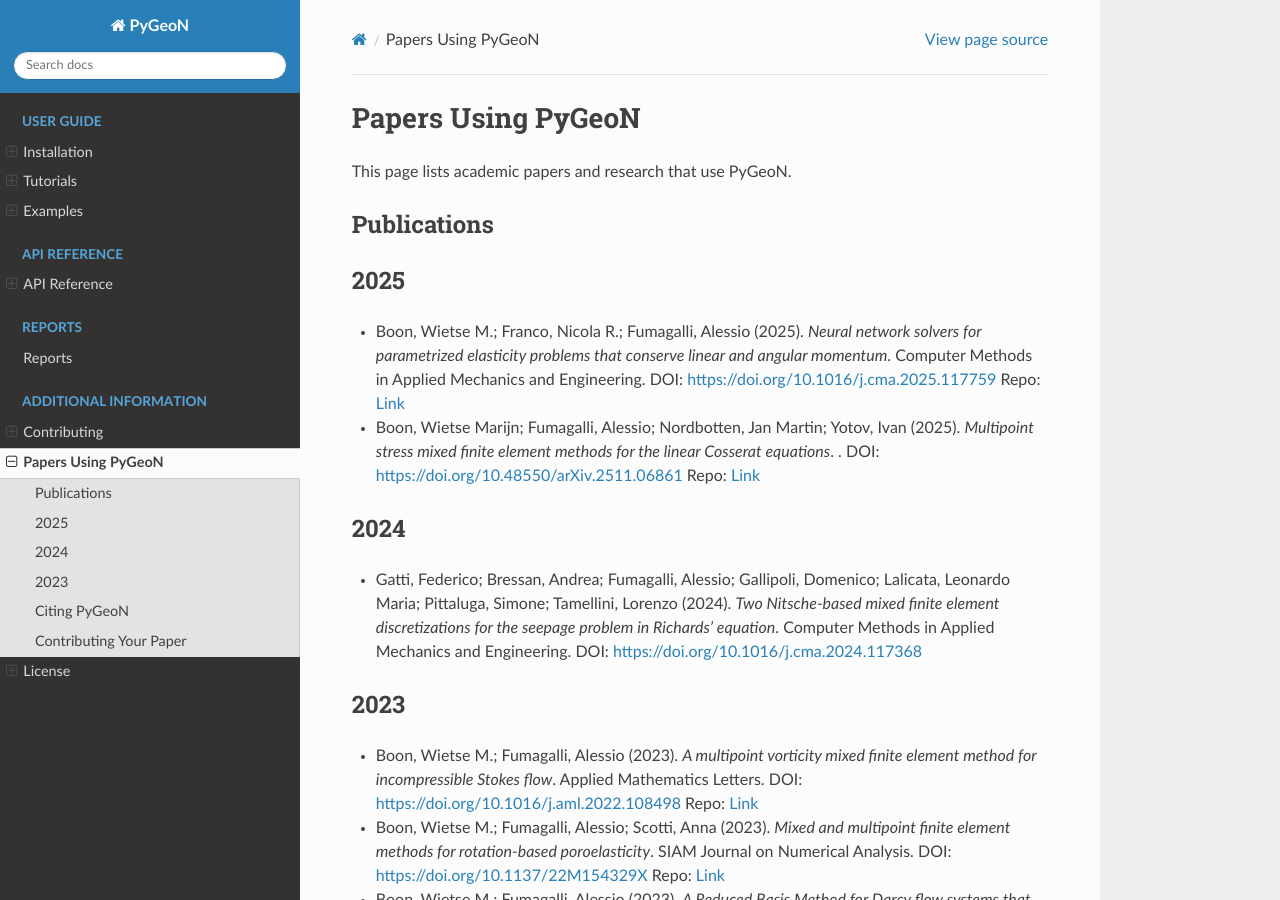
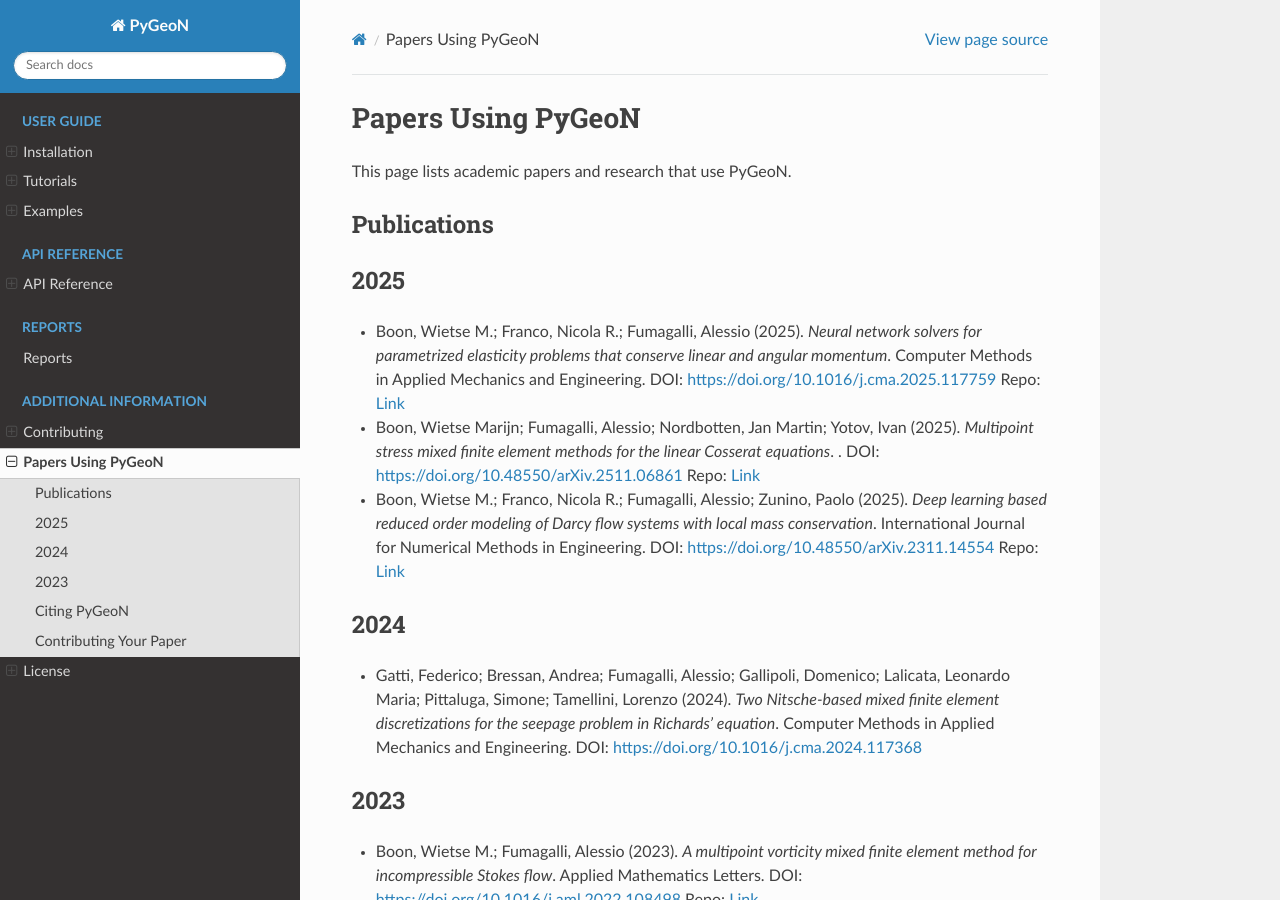
Before and after one commit to compgeo-mox/pygeon, a Sphinx documentation site: the page built from docs/papers.rst, in a window 1280 px wide and 900 px high. Built offline with Sphinx 7.4.7 and the Read the Docs theme 3.1.0, drawn with Linux system fonts in a browser that asks for light colours; pages that are not in the unit, such as notebooks, are missing from menus.

Commit message:
Update papers.rst from papers.bib

```diff
--- a/docs/papers.rst
+++ b/docs/papers.rst
@@ -13,6 +13,9 @@ Publications
 - Boon, Wietse Marijn; Fumagalli, Alessio; Nordbotten, Jan Martin; Yotov, Ivan (2025). *Multipoint stress mixed finite element methods for the linear Cosserat equations*. .
   DOI: `https://doi.org/10.48550/arXiv.2511.06861 <https://doi.org/10.48550/arXiv.2511.06861>`_
   Repo: `Link <https://github.com/compgeo-mox/cosserat>`_
+- Boon, Wietse M.; Franco, Nicola R.; Fumagalli, Alessio; Zunino, Paolo (2025). *Deep learning based reduced order modeling of Darcy flow systems with local mass conservation*. International Journal for Numerical Methods in Engineering.
+  DOI: `https://doi.org/10.48550/arXiv.2311.14554 <https://doi.org/10.48550/arXiv.2311.14554>`_
+  Repo: `Link <https://github.com/compgeo-mox/conservative_ml>`_
 
 2024
 ----
```
